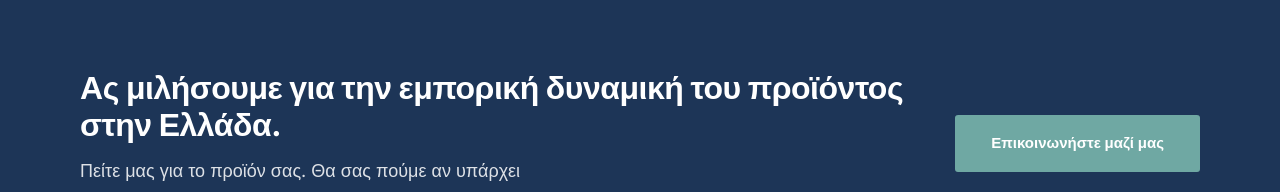
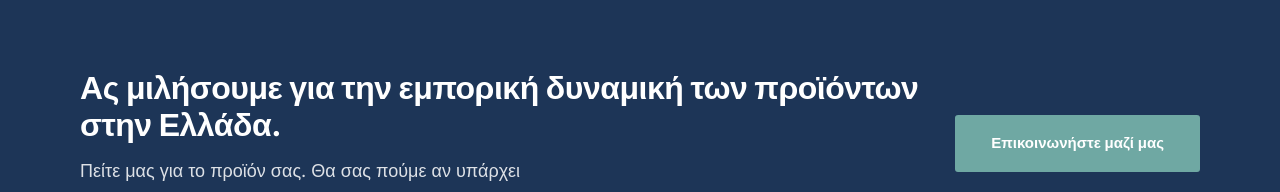
Before and after one commit to Cuvon/cuvon.gr, a Next.js app: page /gr/products in a window 1280 px wide. Shown: the part 2679-2871 px from the top of the page. Built offline with nearby package versions, Linux system fonts and the light colour scheme; no server answers.

Commit message:
Update page.tsx

```diff
--- a/app/gr/products/page.tsx
+++ b/app/gr/products/page.tsx
@@ -141,7 +141,7 @@ export default function GrProductsPage() {
       </section>
 
       <CtaSection
-        headline="Ας μιλήσουμε για την εμπορική δυναμική του προϊόντος στην Ελλάδα."
+        headline="Ας μιλήσουμε για την εμπορική δυναμική των προϊόντων στην Ελλάδα."
         sub="Πείτε μας για το προϊόν σας. Θα σας πούμε αν υπάρχει εμπορική εφαρμογή."
         label="Επικοινωνήστε μαζί μας"
         href="/gr/contact"
```
